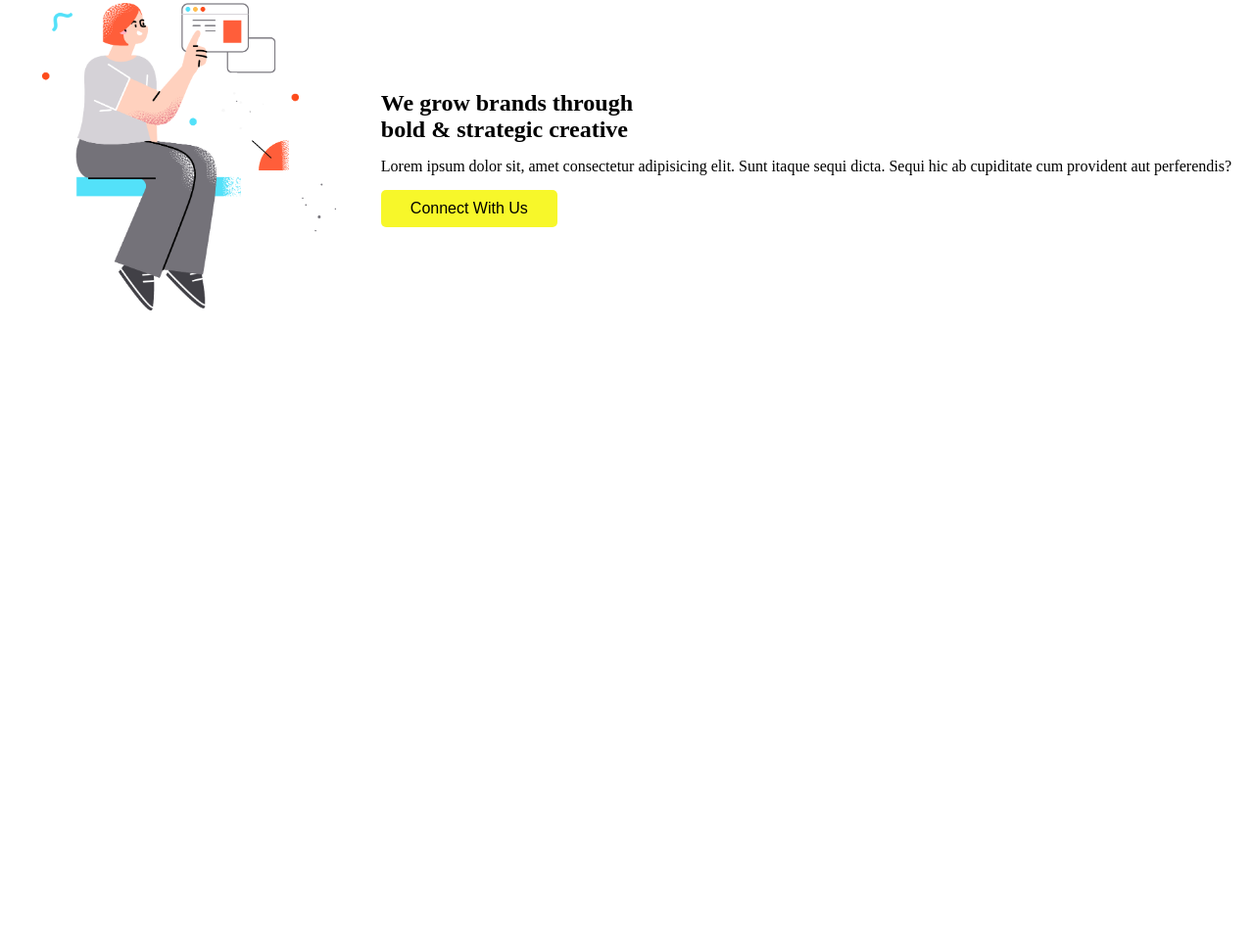
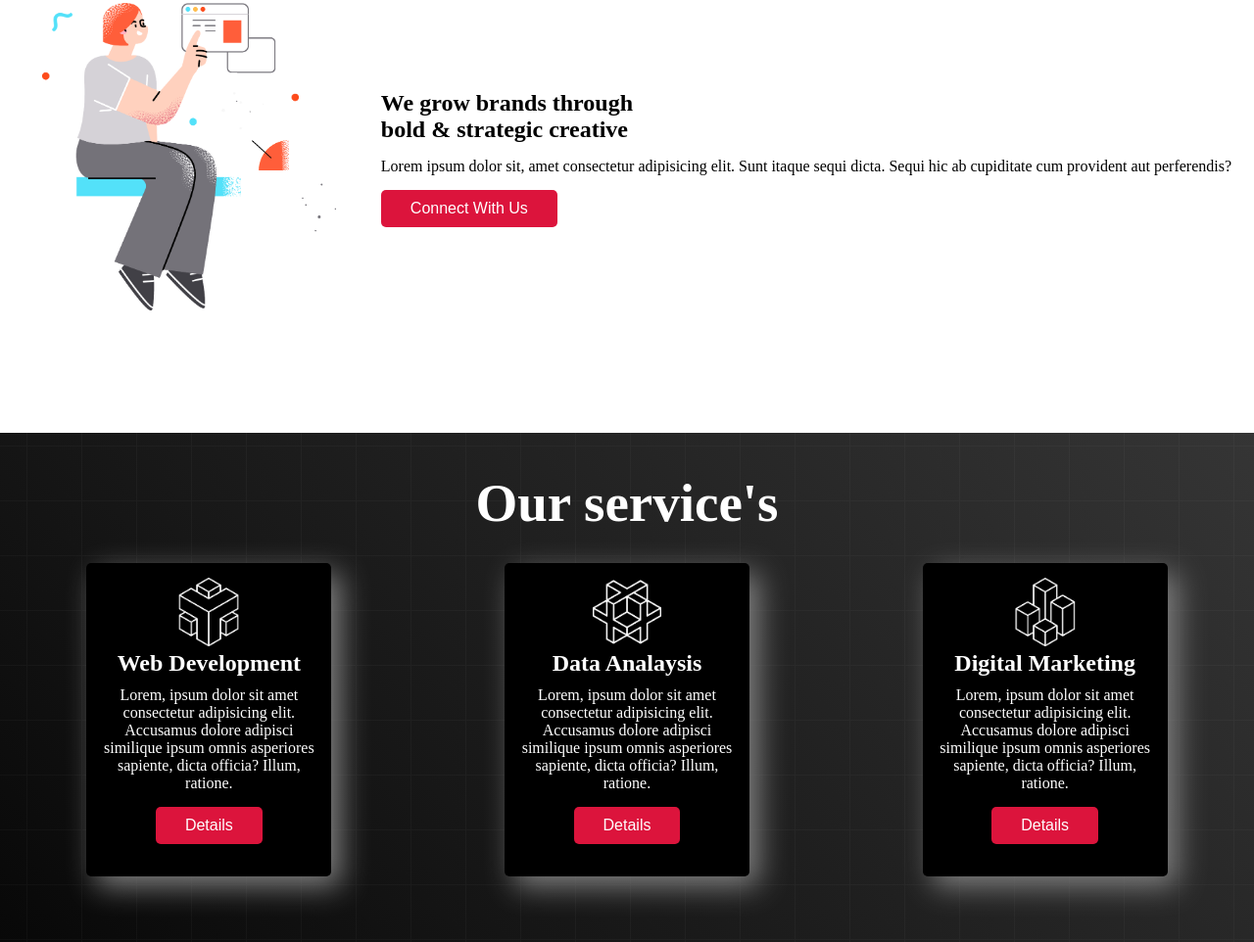
Before and after one commit to Rahim00001/conceptual-website, a plain HTML site: page index01.html in a window 1280 px wide. Shown: the part 1021-1983 px from the top of the page at 98% size. Before the commit the page ends 1423 px from the top, so only its background shows below. Drawn offline with Linux system fonts and the light colour scheme.

Commit message:
service section added

```diff
--- a/index01.html
+++ b/index01.html
@@ -24,6 +24,7 @@
         </nav>
     </header>
     <main>
+        <!-- this is menu section -->
         <section>
             <div class="menu-container">
                 <div class="menu-text">
@@ -36,6 +37,7 @@
                 </div>
             </div>
         </section>
+        <!-- this is about section -->
         <section>
             <h1 class="about-title">About us</h1>
             <div class="about-container">
@@ -49,6 +51,32 @@
                 </div>
             </div>
         </section>
+        <!-- this is service section -->
+        <section>
+            <div class="service-container">
+                <h1 class="service-header">Our service's</h1>
+                <div class="box">
+                    <div class="service-1">
+                        <img class="service-img" src="icon/0.png" alt="">
+                        <h2>Web Development</h2>
+                        <p class="service-desc">Lorem, ipsum dolor sit amet consectetur adipisicing elit. Accusamus dolore adipisci similique ipsum omnis asperiores sapiente, dicta officia? Illum, ratione.</p>
+                        <button>Details</button>
+                    </div>
+                    <div class="service-1">
+                        <img class="service-img" src="icon/1.png" alt="">
+                        <h2>Data Analaysis</h2>
+                        <p class="service-desc">Lorem, ipsum dolor sit amet consectetur adipisicing elit. Accusamus dolore adipisci similique ipsum omnis asperiores sapiente, dicta officia? Illum, ratione.</p>
+                        <button>Details</button>
+                    </div>
+                    <div class="service-1">
+                        <img class="service-img" src="icon/2.png" alt="">
+                        <h2>Digital Marketing</h2>
+                        <p class="service-desc">Lorem, ipsum dolor sit amet consectetur adipisicing elit. Accusamus dolore adipisci similique ipsum omnis asperiores sapiente, dicta officia? Illum, ratione.</p>
+                        <button>Details</button>
+                    </div>
+                </div>
+            </div>
+        </section>
     </main>
     <footer></footer>
 </body>
--- a/style01.css
+++ b/style01.css
@@ -62,9 +62,9 @@
 button{
     padding: 10px 30px;
     margin-top: 15px;
-    background-color: rgba(247, 247, 36, 0.974);
+    background-color: crimson;
     border: none;
-    color: black;
+    color: white;
     font-size: 16px;
     font-weight: 500px;
     cursor: pointer;
@@ -72,8 +72,8 @@ button{
 }
 button:hover{
     background-color: rgb(226, 44, 80);
-    color: white;
-    border-radius: 10px;
+    color: wheat;
+    border-radius: 8px;
 }
 .menu-img{
     width: 300px;
@@ -98,3 +98,39 @@ button:hover{
 .about-h1{
     margin-bottom: 15px;
 }
+
+.service-container{
+    background-image: url(img/background.png),
+    linear-gradient(45deg, rgb(8, 8, 8), rgb(53, 53, 53));
+    height: 65vh;
+}
+.service-header{
+    font-size: 55px;
+    text-align: center;
+    color: white;
+    margin-top: 40px;
+    padding-top: 40px;
+}
+.service-1{
+    width: 250px;
+    height: 320px;
+    box-shadow: 10px 10px 30px gray;
+    background-color: black;
+    color: white;
+    text-align: center;
+    border-radius: 5px;
+    margin: 30px;
+}
+.service-img{
+    width: 70px;
+    margin-top: 15px;
+}
+.service-desc{
+    margin-top: 10px;
+    margin-left: 8px;
+    margin-right: 8px;
+}
+.box{
+    display: flex;
+    justify-content: space-around;
+}
```
